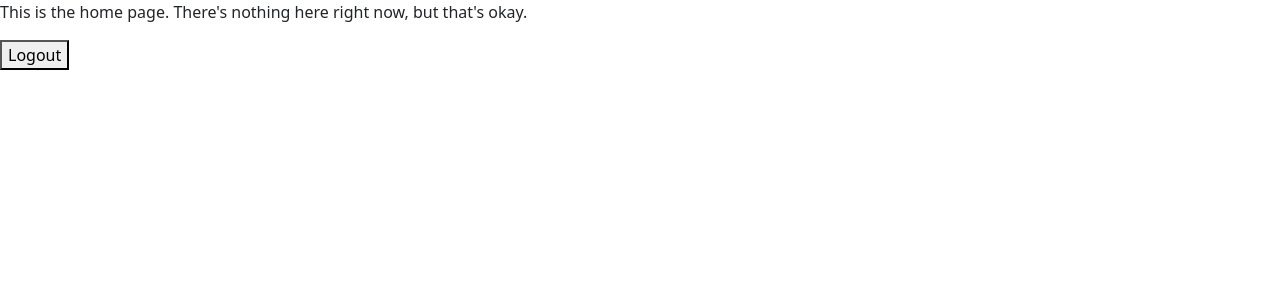
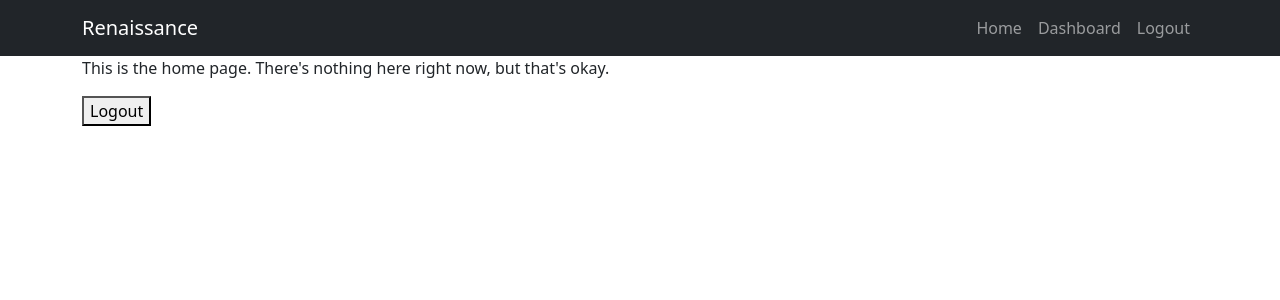
Before and after one commit to OracleNine/Renaissance, a Django app: page / in a window 1280 px wide. Shown: the top 300 px of the page. Run offline with Django 5.2, Linux system fonts and the light colour scheme.

Commit message:
Implement mock navbar

```diff
--- a/core/templates/core/index.html
+++ b/core/templates/core/index.html
@@ -5,11 +5,12 @@
 {% block content %}
 
 {% if user.is_authenticated %}<p>Sweet, you're logged in as {{ user.username }}</p>{% endif %}
+<div class="container">
+    <p>This is the home page. There's nothing here right now, but that's okay.</p>
 
-<p>This is the home page. There's nothing here right now, but that's okay.</p>
-
-<form method="post" action="{% url 'logout' %}">
-    {% csrf_token %}
-    <button type="btn btn-submit">Logout</button>
-</form>
+    <form method="post" action="{% url 'logout' %}">
+        {% csrf_token %}
+        <button type="btn btn-submit">Logout</button>
+    </form>
+</div>
 {% endblock %}
--- a/core/templates/core/nav-top.html
+++ b/core/templates/core/nav-top.html
@@ -0,0 +1,19 @@
+{% load static %}
+
+<nav class="navbar navbar-expand-md navbar-dark bg-dark">
+    <div class="container">
+        <a href="" class="navbar-brand">
+            Renaissance
+        </a>
+        <button class="navbar-toggler" data-bs-toggle="collapse" data-bs-target="#nav" aria-controls="nav" aria-label="Expand Navigation">
+            <span class="navbar-toggler-icon"></span>
+        </button>
+        <div class="collapse navbar-collapse justify-content-end" id="nav">
+            <ul class="navbar-nav">
+                <li class="nav-item"><a href="/" class="nav-link" aria-current="page">Home</a></li>
+                <li class="nav-item"><a href="/dashboard" class="nav-link" aria-current="page">Dashboard</a></li>
+                <li class="nav-item"><a href="/logout" class="nav-link">Logout</a></li>
+            </ul>
+        </div>
+    </div>
+</nav>
```
Also changed, not shown: core/templates/core/dashboard.html (+8 -0 lines), core/static/resonance.png (added).
